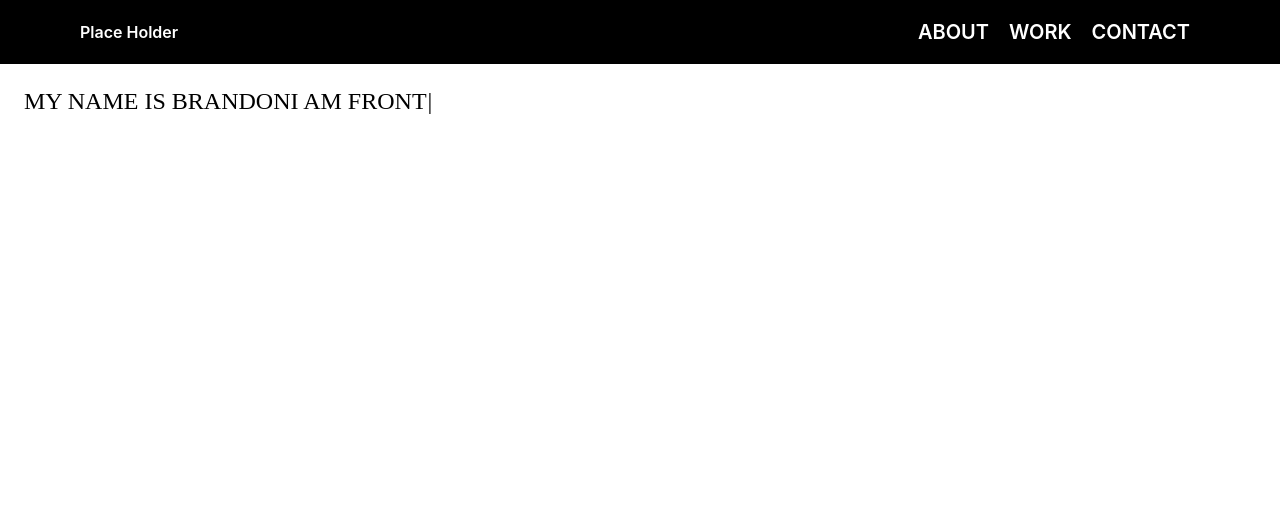
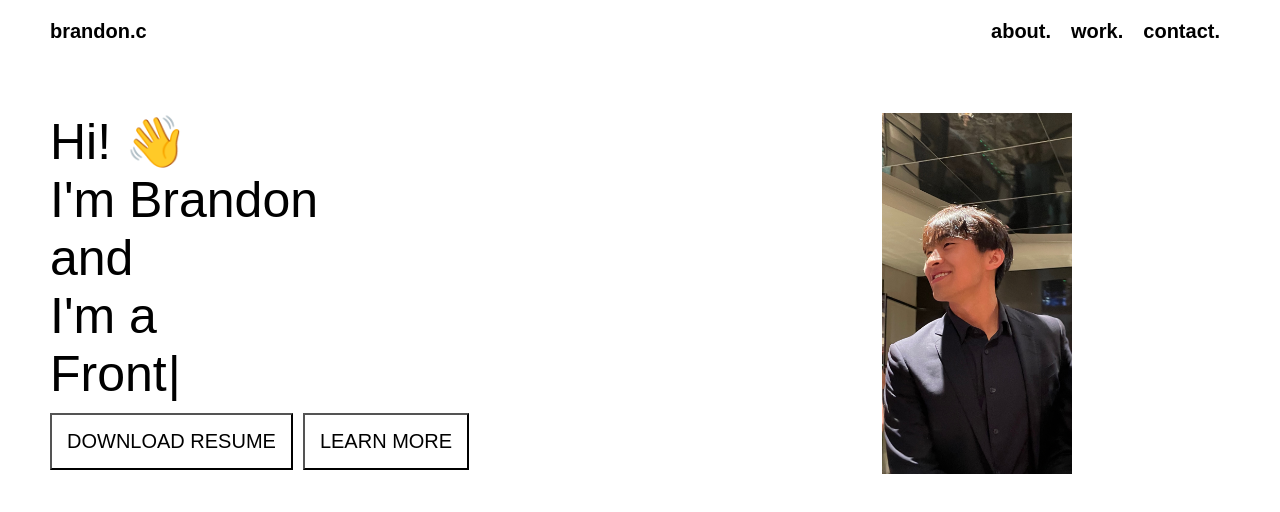
Before and after one commit to brandonchin00/Brandon-Chin, a React (Create React App) app: page / in a window 1280 px wide. Shown: the top 512 px of the page. Built offline with nearby package versions, Linux system fonts and the light colour scheme.

Commit message:
1.1 Version (Main Page)
Finished the main page but a bit unorganized.

```diff
--- a/src/App.js
+++ b/src/App.js
@@ -1,10 +1,12 @@
 import { Navbar } from "./components/NavBar";
 import About from "./components/about.js";
+import Home from "./pages/aboutme.js";
 export default function App() {
   return (
     <div className="App">
       <Navbar />
       <About />
+      <Home />
     </div>
   );
 }
--- /dev/null
+++ b/src/adjustment/content.js
@@ -0,0 +1,9 @@
+const logo = "";
+
+const animated = {
+  first: "Product Manager",
+  second: "Front-end Developer",
+  third: "Business Student",
+};
+
+export { logo, animated };
--- a/src/components/NavBar.js
+++ b/src/components/NavBar.js
@@ -12,18 +12,18 @@ export function Navbar() {
   return (
     <nav>
       <a className="logo" href="index.html">
-        Place Holder
+        brandon.c
       </a>
       <div>
         <ul className={clicked ? "navbar active" : "navbar"}>
           <li>
-            <a href="index.html">ABOUT</a>
+            <a href="index.html">about.</a>
           </li>
           <li>
-            <a href="index.html">WORK</a>
+            <a href="index.html">work.</a>
           </li>
           <li>
-            <a href="index.html">CONTACT</a>
+            <a href="index.html">contact.</a>
           </li>
         </ul>
       </div>
--- a/src/components/NavBarStyle.css
+++ b/src/components/NavBarStyle.css
@@ -2,8 +2,8 @@ nav {
   display: flex;
   align-items: center;
   justify-content: space-between;
-  background: black;
-  padding: 20px 80px;
+  background: transparent;
+  padding: 20px 50px;
 }
 
 .navbar {
@@ -16,27 +16,30 @@ nav {
   list-style: none;
   padding: 0px 10px;
   position: relative;
-  font-size: 20px;
+  font-size: 18px;
 }
 
 .navbar li a {
   text-decoration: none;
-  font-size: 1.3 rem;
-  font-weight: 600;
-  color: #fff;
+  font-size: 20px;
+  font-weight: 700;
+  font-family: sans-serif;
+  color: black;
 }
 
 .logo {
   text-decoration: none;
-  font-size: 1.3 rem;
-  font-weight: 600;
-  color: #fff;
+  font-size: 20px;
+  font-weight: 700;
+  color: black;
 }
 
 .navbar li a:hover {
-  color: lightblue;
+  color: rgb(0, 191, 255);
   transition: 1s;
 }
+
+/* Below Are CSS for Mobile Device */
 
 #mobile {
   display: none;
@@ -44,23 +47,24 @@ nav {
 #icon {
   display: flex;
   align-items: center;
-  color: white;
+  color: black;
   transition: transform 0.4s ease-in-out;
 }
 
 @media screen and (max-width: 769px) {
   .navbar {
+    z-index: 2;
     display: flex;
     flex-direction: column;
-    align-items: flex-start;
+    align-items: center;
     justify-content: flex-start;
     position: fixed;
     top: 50px;
-    right: -300px;
-    width: 150px;
-    height: 100vh;
-    background: black;
-    padding: 40px 0 0 10px;
+    right: -600px;
+    width: 100%;
+    height: 45vh;
+    background: white;
+    padding: 20px 50px;
     transition: opacity 0.3s ease-in-out;
     opacity: 0;
   }
@@ -70,7 +74,9 @@ nav {
   }
 
   .navbar li {
-    margin-bottom: 25px;
+    padding: 25px 100vh;
+    box-shadow: 2px 1px 2px black;
+    color: black;
   }
 
   .navbar.active {
--- a/src/components/about.css
+++ b/src/components/about.css
@@ -1,17 +1,30 @@
 .container {
   padding: 1em;
   display: flex;
-  font-family: Cinzel;
-  font-size: 1.5pc;
+  font-family: sans-serif;
+  font-size: 50px;
+  margin-right: 10px;
 }
-.top {
-  text-align: center;
+.container li {
+  list-style-type: none;
 }
 
-.solid-text {
-  padding-right: 0.25em;
-  text-align: left;
+.image-container {
+  z-index: 1;
+  position: absolute;
+  float: right;
+  margin-left: 65%; /* Adjust the margin as needed for spacing */
 }
-.moving-text {
-  text-align: right;
+
+@media screen and (min-width: 770px) {
+  #image-1 {
+    max-width: 190px;
+  }
 }
+
+@media screen and (max-width: 769px) {
+  #image-1 {
+    max-width: 100px;
+    border-radius: 15px;
+  }
+}
--- a/src/components/about.js
+++ b/src/components/about.js
@@ -1,14 +1,23 @@
 import React from "react";
 import Typewriter from "typewriter-effect";
-import { animated } from "../pages/content.js";
+import { animated } from "../adjustment/content.js";
+import "./button.css";
 import "./about.css";
+import image1 from "../adjustment/image.jpeg";
 
 const About = () => {
   return (
     <div className="container">
-      <p className="top">MY NAME IS BRANDON</p>
-      <p className="solid-text">I AM </p>
-      <p className="moving-text">
+      <ul>
+        <li className="top">
+          Hi!{" "}
+          <span id="wave" role="img" aria-label="wave">
+            👋
+          </span>
+        </li>
+        <li className="Bottonm"> I'm Brandon</li>
+        <li className="Between">and</li>
+        <li className="solid-text">I'm a </li>
         <Typewriter
           options={{
             strings: [
@@ -22,9 +31,20 @@ const About = () => {
             deleteSpeed: 10,
           }}
         />
-      </p>
+        <ul className="button-container">
+          <button className="button button-1">Download Resume</button>
+          <button className="button effect">Learn More</button>
+        </ul>
+      </ul>
+      <div className="image-container">
+        <img id="image-1" src={image1} alt="" />
+      </div>
     </div>
   );
 };
 
 export default About;
+
+// Fix the CSS Naming to Allow multi CSS Reuse
+// Fix the Section (Home, Section 1)
+// Ensure that the @media is for a specific media
--- /dev/null
+++ b/src/components/button.css
@@ -0,0 +1,92 @@
+/* style for various buttons */
+/* .button-1 {
+  padding: 10px;
+  border-color: black;
+  background-color: white;
+} */
+
+*,
+*:before,
+*:after {
+  box-sizing: border-box;
+}
+
+.button-container {
+  display: flex;
+}
+
+.button {
+  display: block;
+  padding: 15px;
+  border-color: black;
+  background-color: white;
+  text-decoration: none;
+  text-align: center;
+  position: relative;
+  overflow: hidden;
+  background: transparent;
+  text-transform: uppercase;
+  transition: all 0.35s;
+  font-size: 20px;
+  margin-top: 10px;
+  margin-right: 10px;
+}
+
+.button-1:before,
+.button-1:after {
+  position: absolute;
+  content: "";
+  width: 100%;
+  height: 100%;
+  top: -100%;
+  left: 0;
+  background: rgb(0, 191, 255);
+  z-index: -1;
+  transition: all 0.35s;
+}
+
+.button-1:before {
+  opacity: 0.5;
+}
+
+.button-1:after {
+  transition-delay: 0.2s;
+}
+
+.button-1:hover {
+  color: #fff;
+  font-weight: 500;
+  cursor: pointer;
+}
+
+.button-1:hover:before,
+.button-1:hover:after {
+  top: 0;
+}
+
+/* effects */
+.effect:after {
+  content: "»";
+  position: absolute;
+  opacity: 0;
+  top: 14px;
+  right: -20px;
+  transition: 0.5s;
+}
+
+.effect:hover {
+  padding-right: 24px;
+  padding-left: 8px;
+  cursor: pointer;
+}
+
+.effect:hover:after {
+  opacity: 1;
+  right: 10px;
+}
+
+@media screen and (max-width: 769px) {
+  .button {
+    font-size: 15px;
+  }
+}
--- a/src/index.css
+++ b/src/index.css
@@ -5,9 +5,7 @@
 }
 body {
   margin: 0;
-  font-family: -apple-system, BlinkMacSystemFont, "Segoe UI", "Roboto", "Oxygen",
-    "Ubuntu", "Cantarell", "Fira Sans", "Droid Sans", "Helvetica Neue",
-    sans-serif;
+  font-family: sans-serif;
   -webkit-font-smoothing: antialiased;
   -moz-osx-font-smoothing: grayscale;
   background-color: white;
--- /dev/null
+++ b/src/pages/aboutme.js
@@ -0,0 +1,9 @@
+const Home = () => {
+  return (
+    <div>
+      <p></p>
+    </div>
+  );
+};
+
+export default Home;
--- a/src/pages/content.js
+++ /dev/null
@@ -1,11 +0,0 @@
-const logo = "Brandon";
-
-const animated = {
-  first: "PRODUCT MANAGER",
-  second: "FRONTEND DEVELOPER",
-  third: "A DESIGNER",
-  fourth: "AN ENTREPRENEUR",
-  fifth: "LANGUAGE ENTHUSIAST",
-};
-
-export { logo, animated };
```
Also changed, not shown: src/adjustment/image.jpeg (added).
